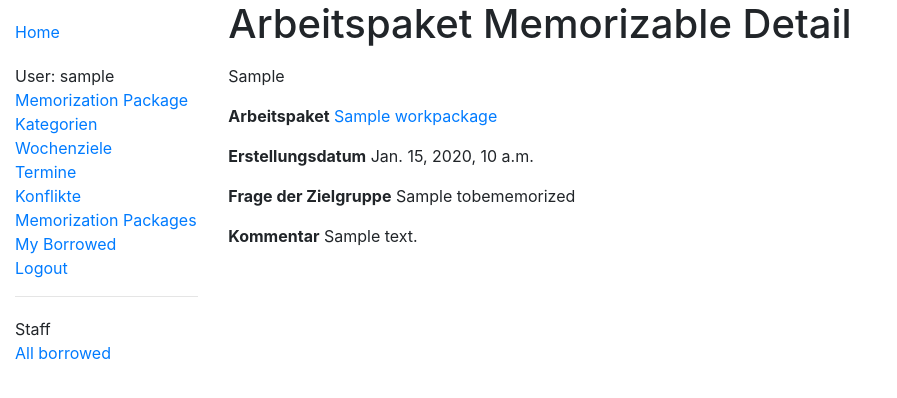
After one commit to mdn/django-locallibrary-tutorial, a Django app: page /catalog/bookinstance/1 in a window 1280 px wide. The commit adds this page. Shown: the top 398 px of the page, without its empty margins (0-897 px from the left). Run offline with Django 3.2, Linux system fonts and the light colour scheme; a user stored in the database is signed in; tables that the repository leaves empty hold one stand-in row (values such as "Sample post"); some libraries are stand-ins or nearby versions.

Commit message:
Arbeitspaket Memorizable Detail hinzu

```diff
--- a/catalog/models.py
+++ b/catalog/models.py
@@ -258,6 +258,7 @@
                           help_text="Unique ID for this particular book across whole library")
     book = models.ForeignKey('Book', on_delete=models.SET_NULL, null=True)
     t_information_item_tobeoperationalized = models.ForeignKey('T_Information_Item_Tobeoperationalized', on_delete=models.SET_NULL, null=True)
+    t_memory_palace_type_location = models.ForeignKey('T_Memory_Palace_Type_Location', on_delete=models.SET_NULL, null=True)
     t_memory_palace_type_location_number = models.ForeignKey('T_Memory_Palace_Type_Location_Number', on_delete=models.SET_NULL, null=True)
     created_datetime = models.DateTimeField(null=True, blank=True)
     updated_datetime = models.DateTimeField(null=True, blank=True)
--- a/catalog/templates/catalog/book_detail.html
+++ b/catalog/templates/catalog/book_detail.html
@@ -24,7 +24,7 @@
 
 {% for copy in book.bookinstance_set.all %}
 <hr>
-<p> {{copy.memorizable_workpackage_relevantinformation_tobememorized}}</p>
+<a href="{% url 'bookinstance-detail' copy.pk %}">{{copy.memorizable_workpackage_relevantinformation_tobememorized}}</a>
 <font color="#b1b1b1"> {{copy.relevantinformation_comment}} </font>
 <!--Weitere zum Löschen:-->
 <!--
--- /dev/null
+++ b/catalog/templates/catalog/bookinstance_detail.html
@@ -0,0 +1,15 @@
+{% extends "base_generic.html" %}
+
+{% block content %}
+
+<h1>Arbeitspaket Memorizable Detail</h1>   <!-- vorher: Book-Detail -->
+<p></p>
+{% if bookinstance.is_workpackage == 1 %}
+    <p><strong>Arbeitspaketbeschreibung</strong></p>
+{% endif %}
+<p> {{ bookinstance.memorizable_workpackage_relevantinformation_tobememorized }}</p>
+<p><strong>Arbeitspaket</strong> <a href="{% url 'book-detail' bookinstance.book.pk %}">{{ bookinstance.book }}</a></p>
+<p><strong>Erstellungsdatum</strong> {{ bookinstance.created_datetime }}</p>
+<p><strong>Frage der Zielgruppe</strong> {{ bookinstance.target_group_question }}</p>
+<p><strong>Kommentar</strong> {{ bookinstance.relevantinformation_comment }}</p>
+{% endblock %}
--- a/catalog/urls.py
+++ b/catalog/urls.py
@@ -7,6 +7,7 @@
     path('', views.index, name='index'),
     path('books/', views.BookListView.as_view(), name='books'),
     path('book/<int:pk>', views.BookDetailView.as_view(), name='book-detail'),
+    path('bookinstance/<int:pk>', views.BookInstanceDetailView.as_view(), name='bookinstance-detail'),
     path('t_workpackages_actual_duration_timeseries/', views.T_Workpackage_Actual_Duration_TimeseriesListView.as_view(), name='t_workpackages_actual_duration_timeseries'),
     path('t_workpackage_actual_duration_timeseries/<int:pk>', views.T_Workpackage_Actual_Duration_TimeseriesDetailView.as_view(), name='t_workpackage_actual_duration_timeseries-detail'),
     path('t_memorization_package_mp_technique_categorys/', views.T_Memorization_Package_MP_Technique_CategoryListView.as_view(), name='t_memorization_package_mp_technique_categorys'),
--- a/catalog/views.py
+++ b/catalog/views.py
@@ -3,7 +3,7 @@
 
 # Create your views here.
 
-from .models import Book, T_Workpackage_Actual_Duration_Timeseries, T_Memorization_Package_MP_Technique_Category, Author, T_Wt_Is_Excluded_From_Dt_Mp_Assignment_On_Weekday_Timeseries, T_Day_Target_Sequence_Timeseries, BookInstance, Genre, T_Calendar, T_Conflict, T_Ausatemmuskulatur_Isnot_Entspannt_Dueto_Strategyrefinemt, T_Ausatemmuskulatur_Strategyrefinement_Conflict_Phase, T_Conflict_Strategy_Category, T_Conflict_Strategy_Category_Measure, T_Information_Item_Tobeoperationalized, T_Information_Item_Tobeoperationalized_Memor_Timeseries, T_Information_Item_Tobeoperationalized_Memor_Timeseries_Act, T_Category_Table, T_Category_Table_Predicate_Asverb, T_Category_Table_Entry, T_Category_Timeseries, T_Memorization_Package_Memory_Palace_Or_Cards_Technique, T_Memory_Palace_Type, T_Memory_Palace_Type_Location, T_Memory_Palace_Type_Location_Packageassignment_Timeseries, T_Memory_Palace_Type_Location_Number, T_Memory_Palace_Type_Location_Daytime, T_Memory_Palace_Or_Cards_Memorization_Timeseries, T_Memory_Palace_Or_Cards_Memorization_Timeseries_Action
+from .models import Book, BookInstance, T_Workpackage_Actual_Duration_Timeseries, T_Memorization_Package_MP_Technique_Category, Author, T_Wt_Is_Excluded_From_Dt_Mp_Assignment_On_Weekday_Timeseries, T_Day_Target_Sequence_Timeseries, BookInstance, Genre, T_Calendar, T_Conflict, T_Ausatemmuskulatur_Isnot_Entspannt_Dueto_Strategyrefinemt, T_Ausatemmuskulatur_Strategyrefinement_Conflict_Phase, T_Conflict_Strategy_Category, T_Conflict_Strategy_Category_Measure, T_Information_Item_Tobeoperationalized, T_Information_Item_Tobeoperationalized_Memor_Timeseries, T_Information_Item_Tobeoperationalized_Memor_Timeseries_Act, T_Category_Table, T_Category_Table_Predicate_Asverb, T_Category_Table_Entry, T_Category_Timeseries, T_Memorization_Package_Memory_Palace_Or_Cards_Technique, T_Memory_Palace_Type, T_Memory_Palace_Type_Location, T_Memory_Palace_Type_Location_Packageassignment_Timeseries, T_Memory_Palace_Type_Location_Number, T_Memory_Palace_Type_Location_Daytime, T_Memory_Palace_Or_Cards_Memorization_Timeseries, T_Memory_Palace_Or_Cards_Memorization_Timeseries_Action
 
 
 def index(request):
@@ -40,6 +40,10 @@
 class BookDetailView(LoginRequiredMixin, generic .DetailView):
     """Generic class-based detail view for a book."""
     model = Book
+
+class BookInstanceDetailView(LoginRequiredMixin, generic .DetailView):
+    """Generic class-based detail view for a bookinstance."""
+    model = BookInstance
 
 
 class T_Workpackage_Actual_Duration_TimeseriesListView(LoginRequiredMixin, generic .ListView):
```
Also changed, not shown: catalog/migrations/0011_bookinstance_t_memory_palace_type_location.py (added).
